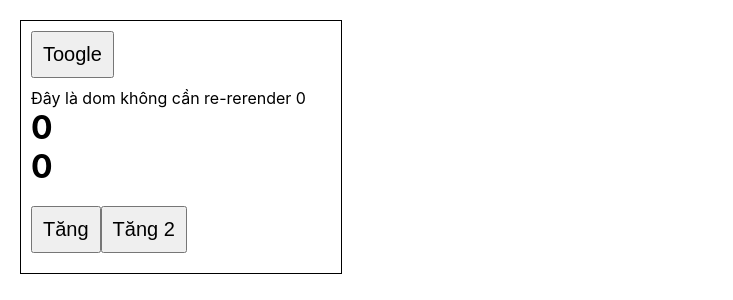
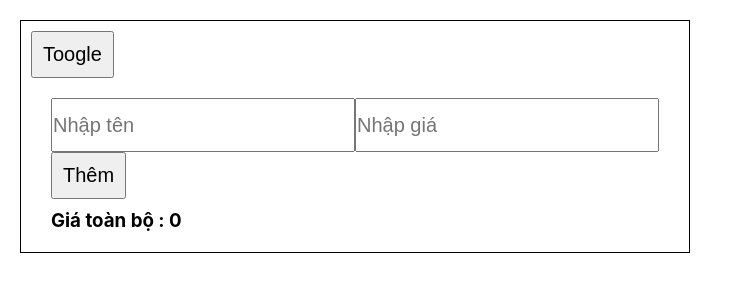
Before and after one commit to dvanhuy/HocReactJs, a React (Create React App) app: page / in a window 1280 px wide. Both pictures are taken after a click on the button "Toogle". Shown: the top 300 px of the page, without its empty margins (0-733 px from the left). Built offline with nearby package versions, Linux system fonts and the light colour scheme.

Commit message:
hook usecallback and usememo

```diff
--- a/src/App.js
+++ b/src/App.js
@@ -3,7 +3,9 @@
 // import TwoWayBinding from "./ftusestate/twowaybinding"
 // import FduseEffect from "./fduseeffect/useEffect"
 import { useState } from "react";
-import SetCountMemo from "./memo/setcountmemo";
+// import SetCountMemo from "./memo/setcountmemo";
+// import UseCallBackk from "./useCallback/usecallbackkk";
+import UseMemooo from "./useMeMO/usememooo";
 // import UseEffectAvatar from "./fduseeffect/useEffectAvatar";
 // import UseEffectFakeCommect from "./fduseeffect/useEffectFakeComment";
 // import UseLayOutEffect from "./useLayoutEffect/uselayoutEffect";
@@ -35,7 +37,7 @@ function ToogleMount(){
                   setshow(!show);
               }}
           > Toogle</button>
-          {show && <SetCountMemo/>}
+          {show && <UseMemooo/>}
       </div>
   )
 }
--- /dev/null
+++ b/src/useCallback/usecallbackkk.js
@@ -0,0 +1,22 @@
+import { useCallback, useState } from "react"
+import Kocanrerenderrrr from "./domkocanrerender2"
+function UseCallBackk(){
+
+    const [count,setCount] = useState(0)
+
+    //useCallback tạo ra 1 tham chiếu bên ngoài hàm
+    // trả về 1 tham chiếu cho handleIncrease
+    // nếu dependency rông ([]) thì lần tiếp theo rerender sẽ vẫn trả về tham chiếu cũ
+    // dependency thay đổi thì sẽ trả về 1 tham chiếu mới
+    const handleIncrease = useCallback(()=>{
+        setCount(count=>count+1)
+    },[])
+
+    return (
+        <>
+            <Kocanrerenderrrr onIncrease={handleIncrease}/>
+            <h1>{count}</h1>
+        </>
+    )
+}
+export default UseCallBackk
--- /dev/null
+++ b/src/useMeMO/usememooo.js
@@ -0,0 +1,58 @@
+import { useState,useMemo,useRef} from "react";
+
+function UseMemooo(){
+
+    const [name, setName] = useState("");
+    const [price, setPrice] = useState("");
+    const [product, setProduct] = useState([]);
+
+    const useref = useRef();
+    const handleSubmit = ()=>{
+        setProduct([...product,{
+            name,
+            price: Number(price) // parseInt hoặc +price cx dc
+        }])
+        setName("")
+        setPrice("")
+        useref.current.focus()
+    }
+
+    // const total = product.reduce((result,prod)=>{
+    //     console.log("Tính lại ko cần");
+    //     return  result + prod.price
+    // } , 0)
+
+    // phương thức hoặc động gần giống useeffect và useCallBack
+    const total = useMemo(() =>{
+        const result = product.reduce((result,prod)=>{
+                console.log("Tính lại ko cần");
+                return  result + prod.price
+            } , 0)
+        return result;
+    },[product]);
+
+    return (
+        <div style={{padding: "10px 20px"}}>
+            <input type="text"
+            ref={useref}
+            value={name}
+            placeholder="Nhập tên"
+            onChange={e=>setName(e.target.value)} />
+            <input type="text"
+            value={price}
+            placeholder="Nhập giá"
+            onChange={e=>setPrice(e.target.value)} />
+            <br />
+            <button onClick={handleSubmit}>Thêm</button>
+            <h3>Giá toàn bộ : {total} </h3>
+            <div>
+                <ul>{product.map((ev,index)=>{
+                    return (
+                        <li key={index}>{ev.name} : {ev.price}</li>
+                    )
+                })}</ul>
+            </div>
+        </div>
+    )
+}
+export default UseMemooo
```
Also changed, not shown: src/useCallback/domkocanrerender2.js (added, +17 -0 lines).
